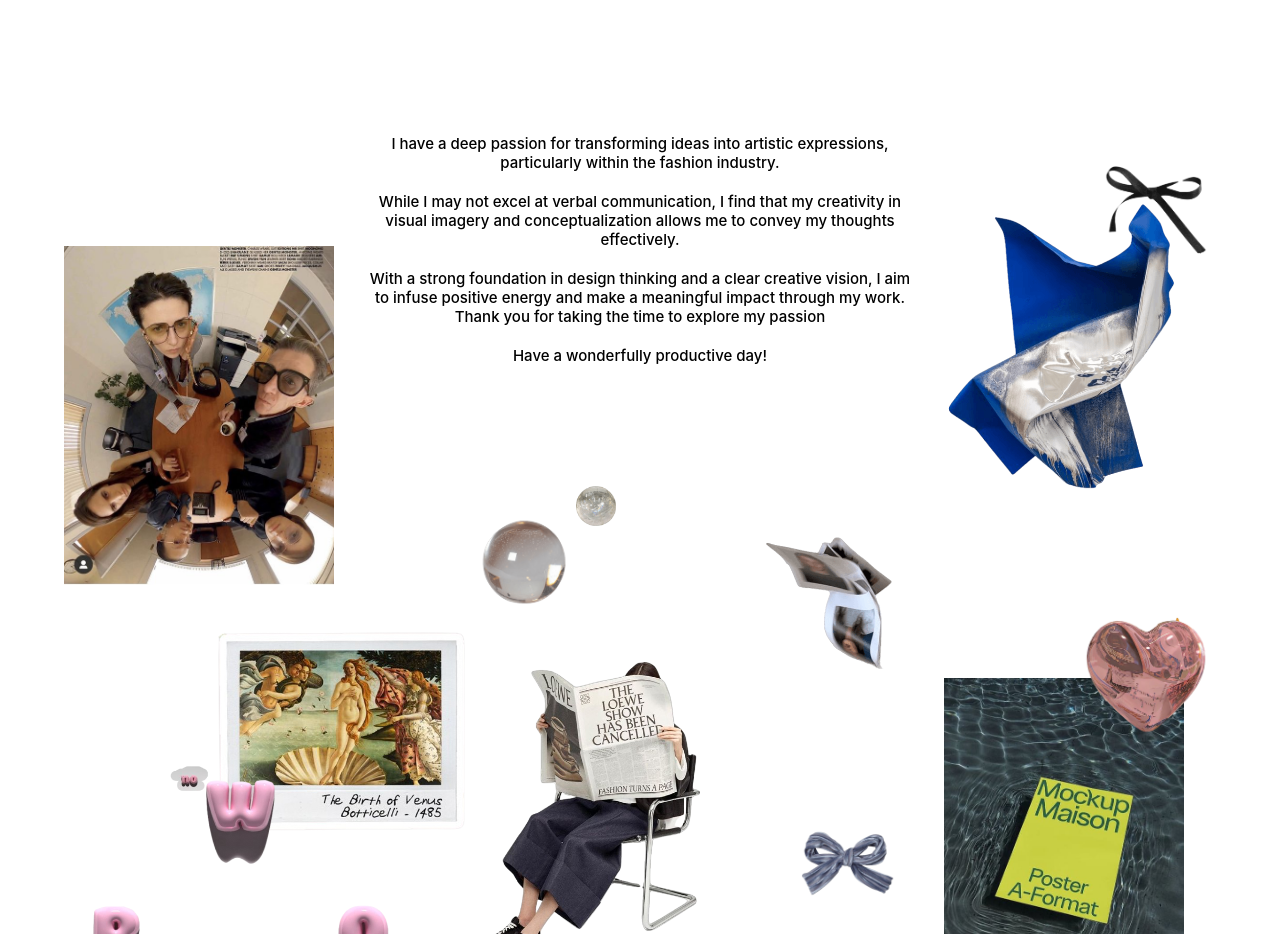
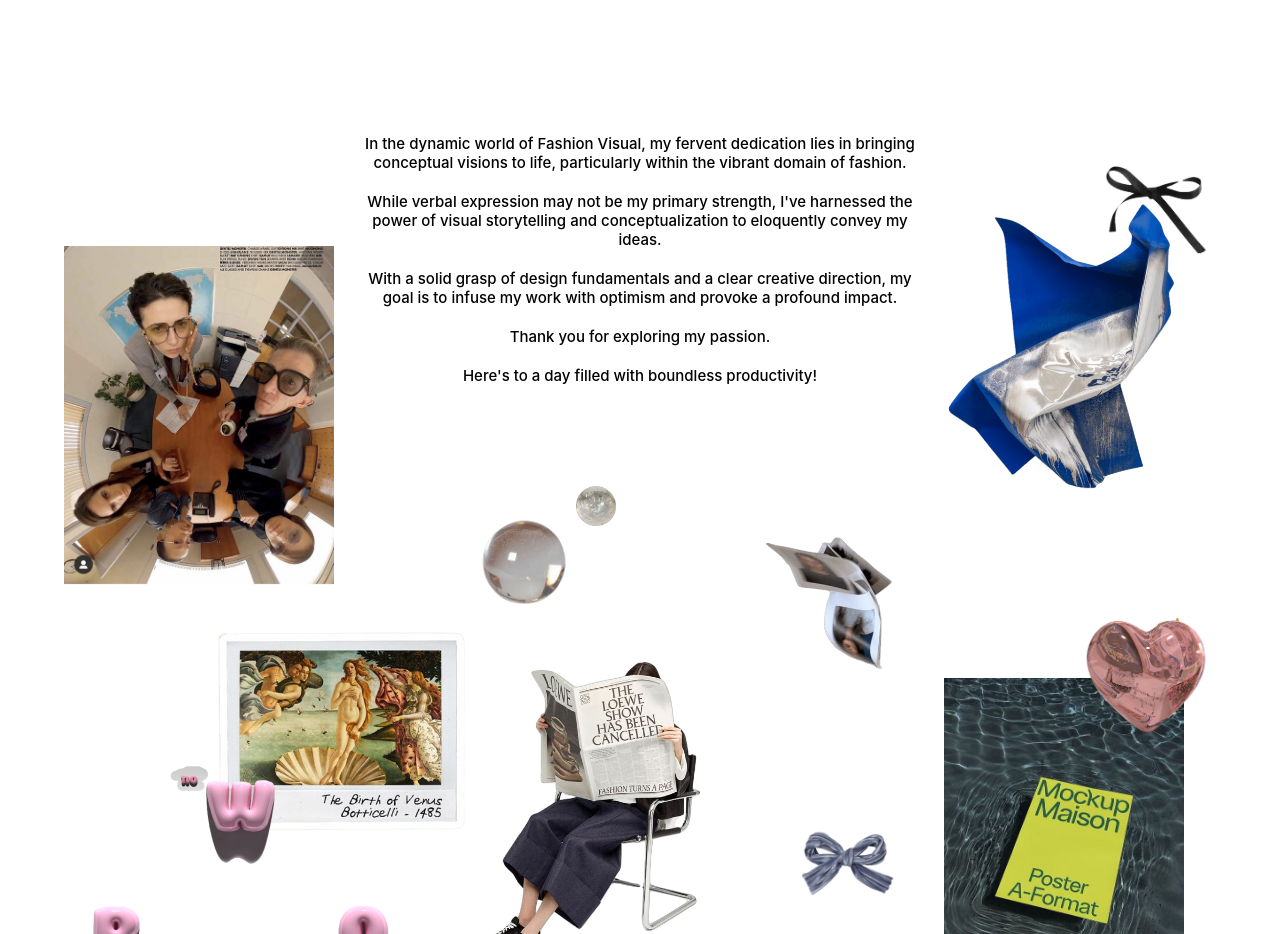
Before and after one commit to Dong-UI2902/gia-uyen, a React (Create React App) app: page / in a window 1280 px wide. Shown: the part 1620-2554 px from the top of the page. Built offline with nearby package versions, Linux system fonts and the light colour scheme.

Commit message:
change content profile

```diff
--- a/src/components/Profile.tsx
+++ b/src/components/Profile.tsx
@@ -34,21 +34,22 @@ const Profile = () => {
         <div style={{ position: "relative" }}>
           <div className="profile-content">
             <p>
-              I have a deep passion for transforming ideas into artistic
-              expressions, particularly within the fashion industry.
+              In the dynamic world of Fashion Visual, my fervent dedication lies
+              in bringing conceptual visions to life, particularly within the
+              vibrant domain of fashion.
             </p>
             <p>
-              While I may not excel at verbal communication, I find that my
-              creativity in visual imagery and conceptualization allows me to
-              convey my thoughts effectively.
+              While verbal expression may not be my primary strength, I&apos;ve
+              harnessed the power of visual storytelling and conceptualization
+              to eloquently convey my ideas.
             </p>
             <p>
-              With a strong foundation in design thinking and a clear creative
-              vision, I aim to infuse positive energy and make a meaningful
-              impact through my work. Thank you for taking the time to explore
-              my passion
+              With a solid grasp of design fundamentals and a clear creative
+              direction, my goal is to infuse my work with optimism and provoke
+              a profound impact.
             </p>
-            <p>Have a wonderfully productive day!</p>
+            <p>Thank you for exploring my passion.</p>
+            <p>Here&apos;s to a day filled with boundless productivity!</p>
           </div>
           <Draggable onStart={() => changeIndex("img-1")}>
             <div className="profile-img img-1">
```
